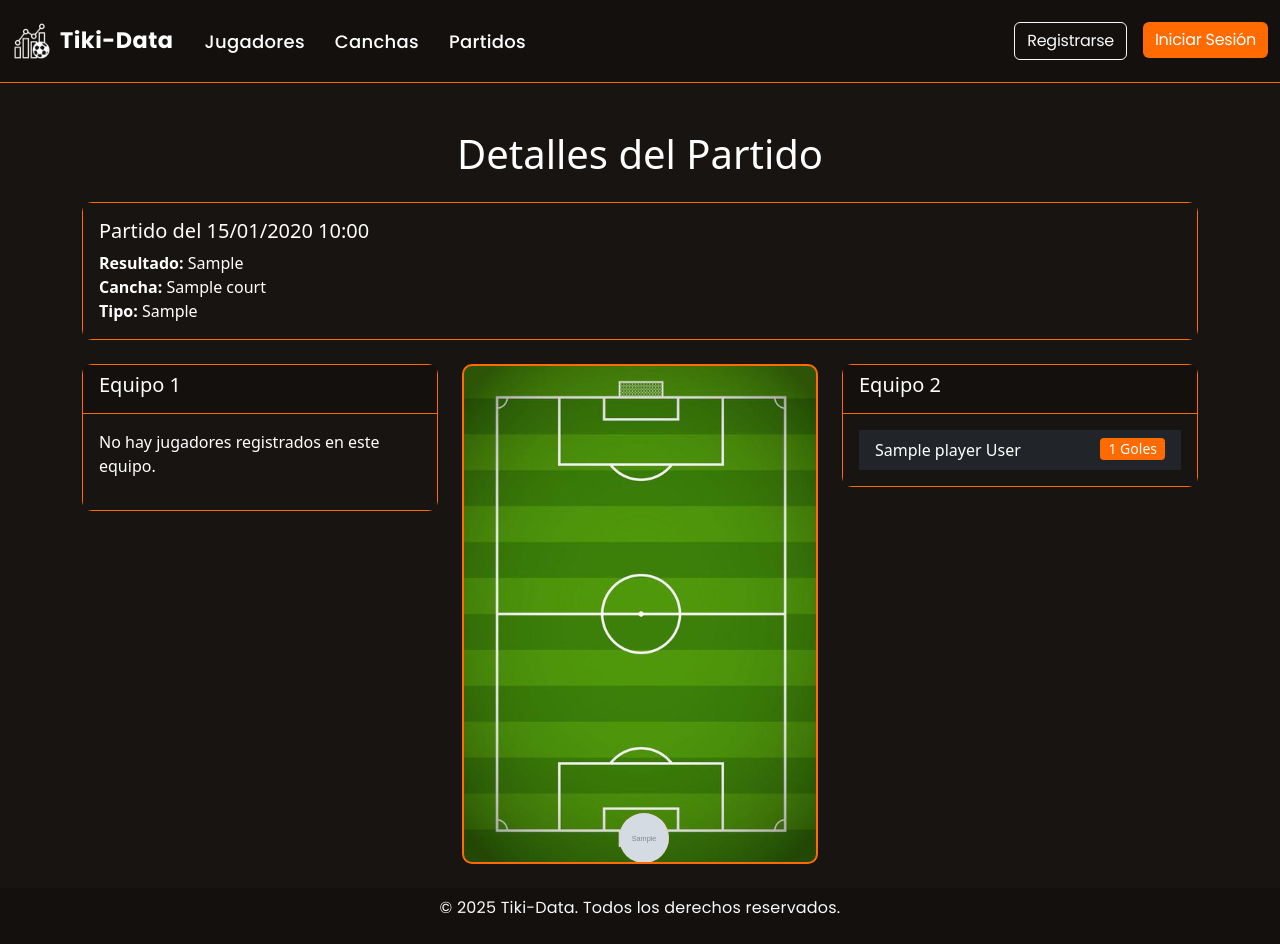
After one commit to ismaelhuarte7/Tiki_Data, a Flask app: page /match/1 in a window 1280 px wide. The commit adds this page. Run offline with Flask 3, Linux system fonts and the light colour scheme; tables that the repository leaves empty hold one stand-in row (values such as "Sample post"); grey boxes marked "Sample" are stand-in pictures; some libraries are stand-ins or nearby versions.

Commit message:
first config matches

```diff
--- a/config/seeds.py
+++ b/config/seeds.py
@@ -32,5 +32,3 @@ def run():
     user12 = User.create("player12","player12@gmail.com","12345678",12)
     user13 = User.create("player13","player13@gmail.com","12345678",13)
     user14 = User.create("player14","player14@gmail.com","12345678",14)
-    court1 = Court.create("Las palmas 27", "27 y 41")
-    court2 = Court.create("Las palmas 22", "22 y 37")
--- a/src/models/match.py
+++ b/src/models/match.py
@@ -13,7 +13,7 @@ class Match (db.Model):
     match_type = db.Column(db.String(20), nullable=False)
     court_id = db.Column(db.Integer, db.ForeignKey('court.id'), nullable=False)
     players = db.relationship('Player', secondary='player_match', back_populates='matches')
-    goals = db.relationship('Goal', backref='match', lazy=True)
+    goals = db.relationship('Goal', backref='match', lazy=True, cascade="all, delete-orphan")
     mvp_id = db.Column(db.Integer, db.ForeignKey('player.id'), nullable=True)
 
     court = db.relationship('Court', back_populates='matches')
@@ -43,3 +43,7 @@ class Match (db.Model):
     def delete(self):
         db.session.delete(self)
         db.session.commit()
+
+    def add_player(self, player):
+        self.players.append(player)
+        db.session.commit()
--- a/src/web/controllers/auth.py
+++ b/src/web/controllers/auth.py
@@ -38,7 +38,7 @@ def signup():
         player = Player.create(name, surname, birth_date)
         user = User.create(username, email, password, player.id)
         flash("Te enviamos un correo para verificar tu cuenta, revisa tu casilla de SPAM", "info")
-        send_verification_email(email)
+        #send_verification_email(email)
 
         return render_template("auth/login.html")
 
--- a/src/web/controllers/match.py
+++ b/src/web/controllers/match.py
@@ -1,18 +1,26 @@
-from flask import Blueprint, render_template, request, redirect, url_for, flash
+from flask import Blueprint, session, render_template, request, redirect, url_for, flash
 from src.models import Match
 from src.models import Court
 from src.models import Player
-from src.models import Goal
+from src.models import Goal, User, News
 
 bp = Blueprint("match", __name__, url_prefix="/match")
 
-@bp.route('/', methods=['GET'])
-def index():
+@bp.route('/list', methods=['GET'])
+def list():
     matches = Match.get_all_matches()
-    return render_template("match/index.html", matches=matches)
+    user = User.get_by_id(session['user']['id'])
+    return render_template("match/list.html", matches=matches, user=user)
 
 @bp.route('/create', methods=['GET', 'POST'])
 def create():
+    if 'user' not in session:
+        flash("Debes iniciar sesión para registrar un partido", "danger")
+        return redirect(url_for('auth.login'))
+    user=User.get_by_id(session['user']['id'])
+    if user.is_admin == False:
+        flash("No tienes permiso para registrar un partido", "danger")
+        return redirect(url_for('match.list'))
     if request.method == "POST":
         date = request.form["match_date"]
         court_id = request.form["court_id"]
@@ -34,6 +42,8 @@ def create():
         # Procesar los goles de los jugadores del Equipo 1
         for i in range(1, players_per_team + 1):
             player_id = request.form.get(f"player1_{i}")
+            player = Player.get_by_id(player_id)
+            match.add_player(player)
             goals = int(request.form.get(f"goals_player1_{i}"))
             goals_team1 += goals
             for _ in range(goals):
@@ -42,6 +52,8 @@ def create():
         # Procesar los goles de los jugadores del Equipo 2
         for i in range(1, players_per_team + 1):
             player_id = request.form.get(f"player2_{i}")
+            player = Player.get_by_id(player_id)
+            match.add_player(player)
             goals = int(request.form.get(f"goals_player2_{i}"))
             goals_team2 += goals
             for _ in range(goals):
@@ -49,26 +61,54 @@ def create():
 
         match.set_result(f"Equipo1 {goals_team1} - {goals_team2} Equipo2")
 
-        return redirect(url_for("match.index"))
+        News.create(
+            title="Nuevo Partido Registrado",
+            content=f"Se ha registrado un nuevo partido en la cancha {match.court.name}.",
+            user_id=session['user']['id']
+        )
+
+        return redirect(url_for("match.list"))
 
     courts = Court.get_all_courts()
-    players = Player.get_all_players()
+    players = Player.list()
     return render_template("match/create.html", courts=courts, players=players)
 
 
 @bp.route('/<int:id>/edit', methods=['GET', 'POST'])
 def edit(id):
+    if 'user' not in session:
+        flash("Debes iniciar sesión para editar un partido", "danger")
+        return redirect(url_for('auth.login'))
+    user=User.get_by_id(session['user']['id'])
+    if user.is_admin == False:
+        flash("No tienes permiso para editar un partido", "danger")
+        return redirect(url_for('match.list'))
     match = Match.get_by_id(id)
     if request.method == "POST":
         date = request.form["date"]
         result = request.form["result"]
         court_id = request.form["court_id"]
         match.update(date, result, court_id)
-        return redirect(url_for("match.index"))
+        return redirect(url_for("match.list"))
     return render_template("match/edit.html", match=match)
 
-@bp.route('/<int:id>/delete', methods=['GET'])
+@bp.route('/<int:id>/delete', methods=['POST'])
 def delete(id):
+    if 'user' not in session:
+        flash("Debes iniciar sesión para eliminar un partido", "danger")
+        return redirect(url_for('auth.login'))
+    user=User.get_by_id(session['user']['id'])
+    if user.is_admin == False:
+        flash("No tienes permiso para eliminar un partido", "danger")
+        return redirect(url_for('match.list'))
     match = Match.get_by_id(id)
     match.delete()
-    return redirect(url_for("match.index"))
+    return redirect(url_for("match.list"))
+
+@bp.route('/<int:id>', methods=['GET'])
+def show(id):
+    match = Match.get_by_id(id)
+    if not match:
+        flash("Partido no encontrado", "error")
+        return redirect(url_for("match.list"))
+    return render_template("match/show.html", match=match)
--- a/src/web/controllers/player.py
+++ b/src/web/controllers/player.py
@@ -16,6 +16,8 @@ def list():
 def show(id):
     player = Player.get_by_id(id)
     user = User.get_by_player_id(id)
+    goals = Player.get_goals(player)
+
     if not player:
         flash("Ese jugador no existe o fue eliminado", "danger")
         return render_template('player/list.html')
--- a/src/web/static/styles.css
+++ b/src/web/static/styles.css
@@ -532,3 +532,120 @@ main {
 .news-card .text-muted {
     color: #a0a0a0 !important;
 }
+/* Contenedor de la imagen de la cancha */
+.court-image-container {
+    width: 100%; /* Ancho del contenedor */
+    height: 150px; /* Altura fija */
+    overflow: hidden; /* Evita que la imagen se desborde */
+    display: flex;
+    align-items: center;
+    justify-content: center;
+    border-radius: 10px 10px 0 0; /* Bordes redondeados en la parte superior */
+}
+
+/* Estilos para la imagen de la cancha */
+.court-image {
+    width: 100%;
+    height: 100%;
+    object-fit: cover; /* Ajusta la imagen sin distorsionarla */
+}
+
+/* Estilos para el placeholder de la imagen */
+.court-image-placeholder {
+    width: 100%;
+    height: 150px; /* Misma altura que el contenedor de la imagen */
+    border-radius: 10px 10px 0 0; /* Bordes redondeados en la parte superior */
+}
+
+/* Estilos para la cancha */
+/* Estilos para la cancha */
+/* Estilos para la cancha */
+.soccer-field {
+    position: relative;
+    width: 100%;
+    height: 500px; /* Altura fija */
+    background-image: url('/static/img/soccer-field.jpg'); /* Imagen de la cancha */
+    background-size: cover;
+    background-position: center;
+    border: 2px solid #FF6B00;
+    border-radius: 10px;
+    overflow: hidden;
+}
+
+/* Jugadores */
+.player {
+    position: absolute;
+    width: 50px; /* Tamaño fijo para las fotos */
+    height: 50px;
+    border-radius: 50%; /* Hace que las fotos sean circulares */
+    overflow: hidden;
+    display: flex;
+    align-items: center;
+    justify-content: center;
+    background-color: rgba(255, 107, 0, 0.8); /* Fondo naranja */
+}
+
+/* Imagen del jugador */
+.player-image {
+    width: 100%;
+    height: 100%;
+    object-fit: cover; /* Ajusta la imagen sin distorsionarla */
+}
+
+/* Placeholder para jugadores sin foto */
+.player-placeholder {
+    width: 100%;
+    height: 100%;
+    display: flex;
+    align-items: center;
+    justify-content: center;
+    background-color: #2a2320; /* Fondo oscuro */
+    color: #FF6B00; /* Color naranja para el ícono */
+    font-size: 24px; /* Tamaño del ícono */
+}
+
+/* Posiciones para el Equipo 1 (izquierda) */
+.team-left .position-1 { top: 0%; left: 44%; }  /* Arquero */
+.team-left .position-2 { top: 10%; left: 24%; } /* Defensor 1 */
+.team-left .position-3 { top: 10%; left: 64%; } /* Defensor 2 */
+.team-left .position-4 { top: 30%; left: 54%; } /* Mediocampista 1 */
+.team-left .position-5 { top: 30%; left: 34%; } /* Mediocampista 2 */
+.team-left .position-6 { top: 18%; left: 44%; } /* Delantero 1 */
+.team-left .position-7 { top: 40%; left: 44%; } /* Delantero 2 */
+
+/* Posiciones para el Equipo 2 (derecha) */
+.team-right .position-1 { top: 90%; left: 44%; } /* Arquero */
+.team-right .position-2 { top: 80%; left: 24%; } /* Defensor 1 */
+.team-right .position-3 { top: 80%; left: 64%; } /* Defensor 2 */
+.team-right .position-4 { top: 60%; left: 54%; } /* Mediocampista 1 */
+.team-right .position-5 { top: 60%; left: 34%; } /* Mediocampista 2 */
+.team-right .position-6 { top: 72%; left: 44%; } /* Delantero 1 */
+.team-right .position-7 { top: 50%; left: 44%; } /* Delantero 2 */
+
+.badge {
+    background-color: #FF6B00 !important;
+    color: #ffffff;
+    font-weight: 500;
+    font-size: 0.875rem;
+    padding: 0.25rem 0.5rem;
+    border-radius: 0.25rem;
+}
+
+.ball-icon {
+    position: absolute;
+    bottom: 0px; /* Ajusta la posición vertical */
+    right: 0px; /* Ajusta la posición horizontal */
+    background-color: rgba(0, 0, 0, 0.7); /* Fondo oscuro para mejor contraste */
+    border-radius: 50%; /* Hace que el ícono sea circular */
+    padding: 2px; /* Espaciado interno */
+    display: flex;
+    align-items: center;
+    justify-content: center;
+    width: 20px; /* Tamaño del ícono */
+    height: 20px;
+}
+
+.ball-icon i {
+    font-size: 1rem; /* Tamaño del ícono */
+    color: gold; /* Color del ícono */
+}
--- a/src/web/templates/layout.html
+++ b/src/web/templates/layout.html
@@ -45,7 +45,7 @@
                 <div class="navbar-nav me-auto">
                     <a class="nav-link" href="{{ url_for('player.list') }}">Jugadores</a>
                     <a class="nav-link" href="{{ url_for('court.list') }}">Canchas</a>
-                    <a class="nav-link" href="{{ url_for('match.index') }}">Partidos</a>
+                    <a class="nav-link" href="{{ url_for('match.list') }}">Partidos</a>
                 </div>
                 <ul class="navbar-nav align-items-left">
                     {% if session.get('user') %}
@@ -61,6 +61,13 @@
                                 <li class="nav-item me-3">
                                     <a href="{{ url_for('news.create') }}" class="btn btn-primary">
                                         <i class="bi bi-plus-lg"></i> Registrar Noticia
+                                    </a>
+                                </li>
+                            {% endif %}
+                            {% if request.endpoint == 'match.list' %}
+                                <li class="nav-item me-3">
+                                    <a href="{{ url_for('match.create') }}" class="btn btn-primary">
+                                        <i class="bi bi-plus-lg"></i> Registrar Nuevo Partido
                                     </a>
                                 </li>
                             {% endif %}
--- /dev/null
+++ b/src/web/templates/match/show.html
@@ -0,0 +1,106 @@
+{% extends "layout.html" %}
+
+{% block title %}Detalles del Partido - Tiki-Data{% endblock %}
+
+{% block content %}
+<div class="container mt-4">
+    <h1 class="text-center mb-4">Detalles del Partido</h1>
+
+    <!-- Información del Partido -->
+    <div class="card bg-dark text-white mb-4">
+        <div class="card-body">
+            <h5 class="card-title">Partido del {{ match.date.strftime('%d/%m/%Y %H:%M') }}</h5>
+            <p class="card-text">
+                <strong>Resultado:</strong> {{ match.result }}<br>
+                <strong>Cancha:</strong> {{ match.court.name }}<br>
+                <strong>Tipo:</strong> {{ match.match_type.replace('_', ' ') | title }}
+            </p>
+        </div>
+    </div>
+
+    <!-- Lista de Jugadores y Cancha -->
+    <div class="row">
+        <!-- Equipo 1 -->
+        <div class="col-md-4">
+            <div class="card bg-dark text-white mb-4">
+                <div class="card-header">
+                    <h5 class="card-title">Equipo 1</h5>
+                </div>
+                <div class="card-body">
+                    <ul class="list-group list-group-flush">
+                        {% for player in match.players[:match.players|length//2] %}
+                            <li class="list-group-item bg-dark text-white">
+                                {{ player.name }} {{ player.surname }}
+                                {% if player.get_goals_in_match(match.id) > 0 %}
+                                    <span class="badge bg-primary float-end">
+                                        {{ player.get_goals_in_match(match.id) }} Goles
+                                    </span>
+                                {% endif %}
+                            </li>
+                        {% else %}
+                            <p> No hay jugadores registrados en este equipo.</p>
+                        {% endfor %}
+                    </ul>
+                </div>
+            </div>
+        </div>
+
+        <!-- Cancha -->
+        <div class="col-md-4">
+            <div class="soccer-field">
+                <!-- Equipo 1 -->
+                <div class="team team-left">
+                    {% for player in match.players[:match.players|length//2] %}
+                        <div class="player position-{{ loop.index }}">
+                            {% if player.profile_picture %}
+                                <img src="{{ player.profile_picture }}" alt="{{ player.name }} {{ player.surname }}" class="player-image">
+                            {% else %}
+                                <div class="player-placeholder">
+                                    <i class="bi bi-person-circle"></i>
+                                </div>
+                            {% endif %}
+                        </div>
+                    {% endfor %}
+                </div>
+
+                <!-- Equipo 2 -->
+                <div class="team team-right">
+                    {% for player in match.players[match.players|length//2:] %}
+                        <div class="player position-{{ loop.index }}">
+                            {% if player.profile_picture %}
+                                <img src="{{ player.profile_picture }}" alt="{{ player.name }} {{ player.surname }}" class="player-image">
+                            {% else %}
+                                <div class="player-placeholder">
+                                    <i class="bi bi-person-circle"></i>
+                                </div>
+                            {% endif %}
+                        </div>
+                    {% endfor %}
+                </div>
+            </div>
+        </div>
+        <!-- Equipo 2 -->
+        <div class="col-md-4">
+            <div class="card bg-dark text-white mb-4">
+                <div class="card-header">
+                    <h5 class="card-title">Equipo 2</h5>
+                </div>
+                <div class="card-body">
+                    <ul class="list-group list-group-flush">
+                        {% for player in match.players[match.players|length//2:] %}
+                            <li class="list-group-item bg-dark text-white">
+                                {{ player.name }} {{ player.surname }}
+                                {% if player.get_goals_in_match(match.id) > 0 %}
+                                    <span class="badge bg-primary float-end">
+                                        {{ player.get_goals_in_match(match.id) }} Goles
+                                    </span>
+                                {% endif %}
+                            </li>
+                        {% endfor %}
+                    </ul>
+                </div>
+            </div>
+        </div>
+    </div>
+</div>
+{% endblock %}
--- a/src/web/templates/player/show.html
+++ b/src/web/templates/player/show.html
@@ -83,7 +83,7 @@
             <div class="card bg-dark text-white">
                 <div class="card-body text-center">
                     <h5 class="card-title">Goles</h5>
-                    <p class="card-text">{{ player.matches|sum(attribute='goals') }}</p>
+                    {# <p class="card-text">{{ player.matches|sum(attribute='goals') }}</p> #}
                 </div>
             </div>
         </div>
@@ -108,7 +108,7 @@
                         <li class="list-group-item bg-dark text-white">Apellido: {{ player.surname }}</li>
                         <li class="list-group-item bg-dark text-white">Fecha de Nacimiento: {{ player.birth_date.strftime('%d/%m/%Y') }}</li>
                         <li class="list-group-item bg-dark text-white">Partidos Jugados: {{ player.matches|length }}</li>
-                        <li class="list-group-item bg-dark text-white">Total de Goles: {{ player.matches|sum(attribute='goals') }}</li>
+                        {# <li class="list-group-item bg-dark text-white">Total de Goles: {{ player.matches|sum(attribute='goals') }}</li> #}
                     </ul>
                 </div>
             </div>
```
Also changed, not shown: src/models/player.py (+7 -0 lines), src/web/templates/match/index.html (deleted, +0 -50 lines), src/web/templates/match/list.html (added, +82 -0 lines), src/web/static/img/soccer-field.jpg (added), src/web/static/img/tablero.png (deleted).
